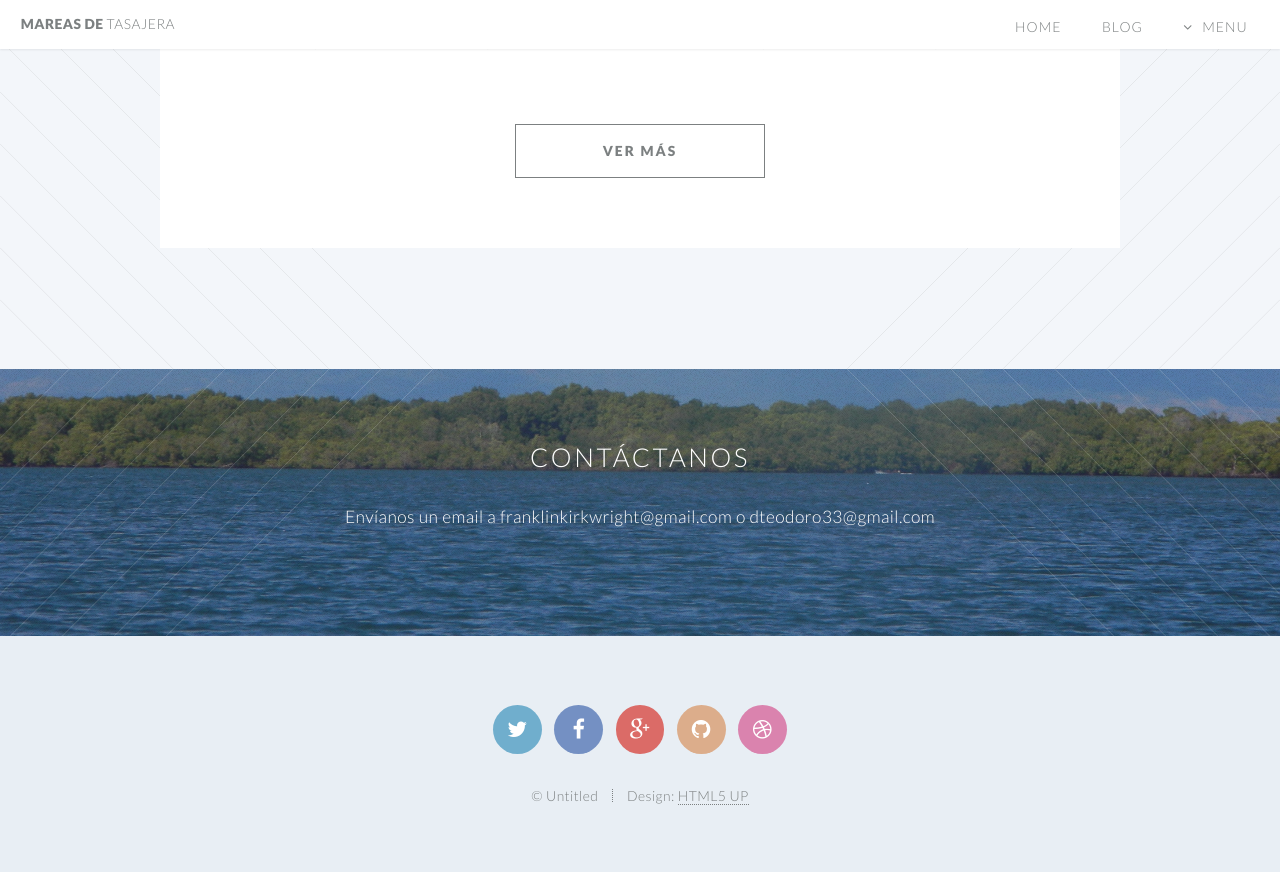
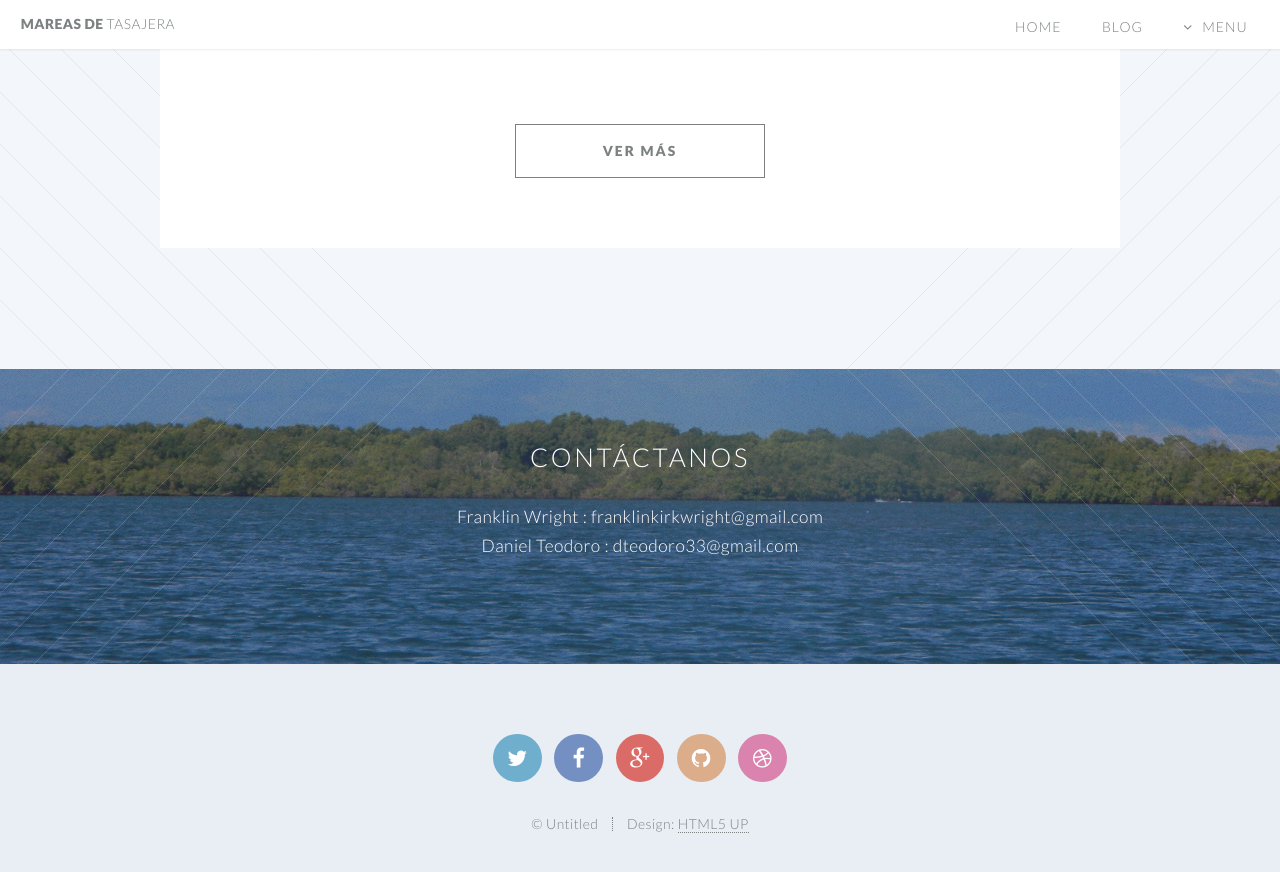
Before and after one commit to danteo90/danteo90.github.io, a Jekyll site: the page built from index.html, in a window 1280 px wide and 900 px high, scrolled down 3060 px. Shown: the top 872 px of the window. Built offline with Jekyll 4.4.1, drawn with Linux system fonts in a browser that asks for light colours.

Commit message:
Update index.html

```diff
--- a/index.html
+++ b/index.html
@@ -148,7 +148,7 @@ layout: landing-page
 
 				<header>
 					<h2>Contáctanos</h2>
-					<p>Envíanos un email a franklinkirkwright@gmail.com o dteodoro33@gmail.com</p>
+					<p>Franklin Wright : franklinkirkwright@gmail.com<br />Daniel Teodoro : dteodoro33@gmail.com</p>
 				</header>
 
 			</section>
```
